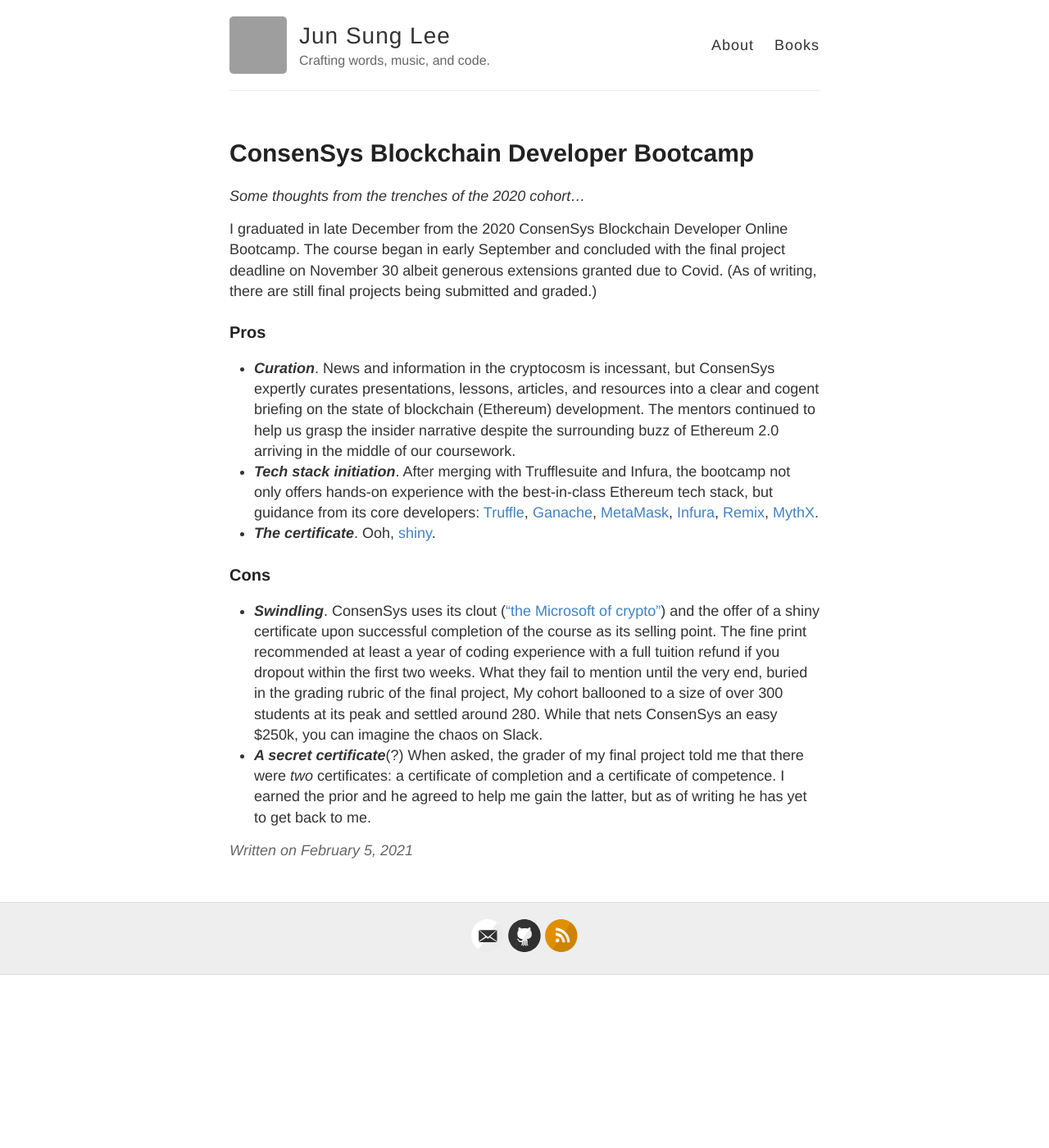
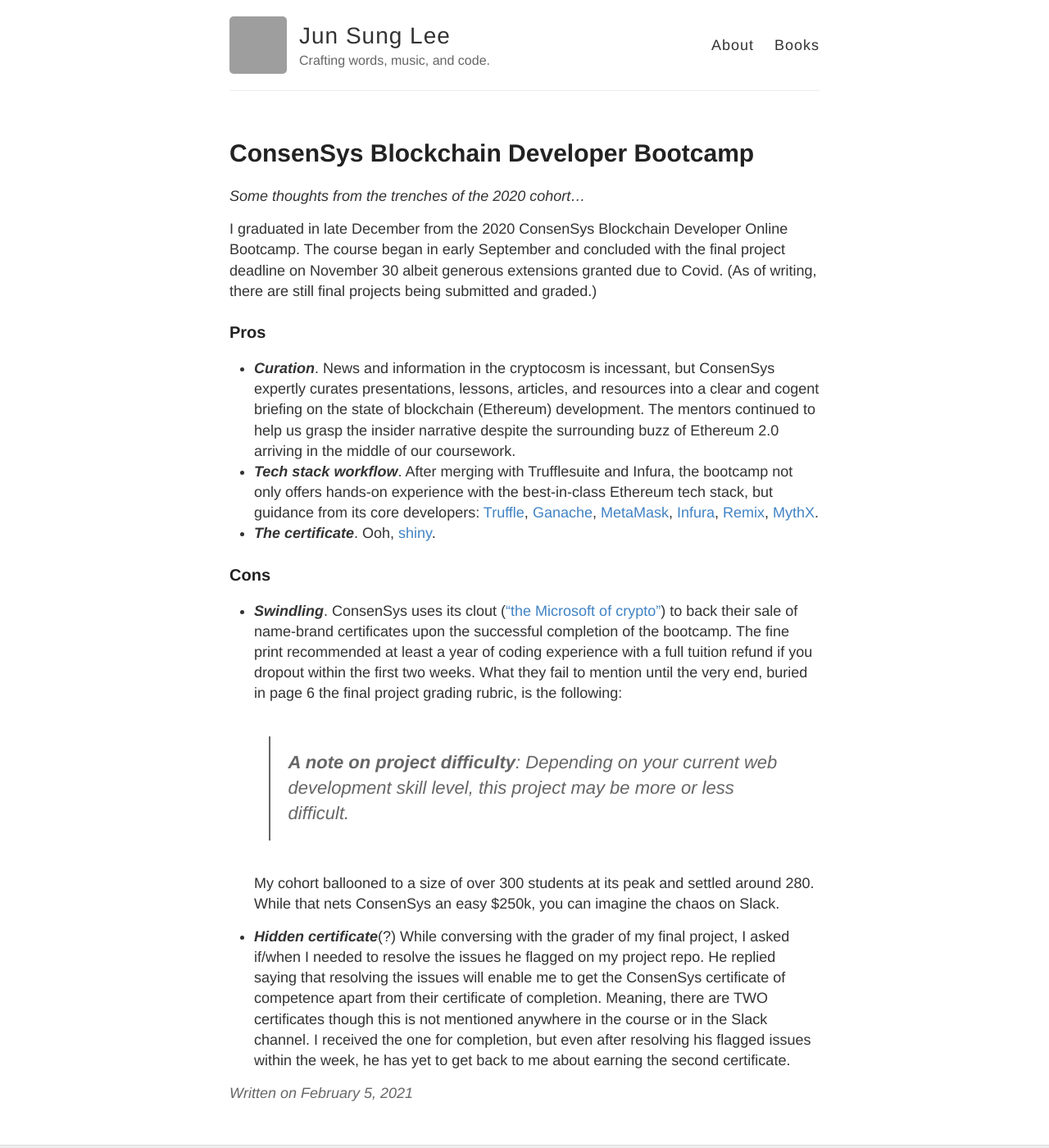
Before and after one commit to poastmil/junsunglee.com, a Jekyll site: the page built from _posts/2021-2-5-ConsenSys-Blockchain-Developer-Bootcamp.md, in a window 1280 px wide and 1400 px high. Shown: the whole window at 82% size. Built offline with Jekyll 4.4.1, drawn with Linux system fonts in a browser that asks for light colours; grey boxes are pictures that could not be loaded.

Commit message:
Update 2021-2-5-ConsenSys-Blockchain-Developer-Bootcamp.md

```diff
--- a/_posts/2021-2-5-ConsenSys-Blockchain-Developer-Bootcamp.md
+++ b/_posts/2021-2-5-ConsenSys-Blockchain-Developer-Bootcamp.md
@@ -9,9 +9,12 @@
 
 ### Pros
 - ***Curation***. News and information in the cryptocosm is incessant, but ConsenSys expertly curates presentations, lessons, articles, and resources into a clear and cogent briefing on the state of blockchain (Ethereum) development. The mentors continued to help us grasp the insider narrative despite the surrounding buzz of Ethereum 2.0 arriving in the middle of our coursework.
-- ***Tech stack initiation***. After merging with Trufflesuite and Infura, the bootcamp not only offers hands-on experience with the best-in-class Ethereum tech stack, but guidance from its core developers: [Truffle](https://www.trufflesuite.com/truffle), [Ganache](https://www.trufflesuite.com/ganache), [MetaMask](https://metamask.io/), [Infura](https://infura.io/), [Remix](https://remix.ethereum.org/#optimize=false&runs=200&evmVersion=null), [MythX](https://mythx.io/).
+- ***Tech stack workflow***. After merging with Trufflesuite and Infura, the bootcamp not only offers hands-on experience with the best-in-class Ethereum tech stack, but guidance from its core developers: [Truffle](https://www.trufflesuite.com/truffle), [Ganache](https://www.trufflesuite.com/ganache), [MetaMask](https://metamask.io/), [Infura](https://infura.io/), [Remix](https://remix.ethereum.org/#optimize=false&runs=200&evmVersion=null), [MythX](https://mythx.io/).
 - ***The certificate***. Ooh, [shiny](https://courses.consensys.net/certificates/w9trgfa8fa).
 
 ### Cons
-- ***Swindling***. ConsenSys uses its clout (["the Microsoft of crypto"](https://www.reddit.com/r/ethereum/comments/b45zov/consensys_academys_developer_bootcamp_is_back/ej4mimo?utm_source=share&utm_medium=web2x&context=3)) and the offer of a shiny certificate upon successful completion of the course as its selling point. The fine print recommended at least a year of coding experience with a full tuition refund if you dropout within the first two weeks. What they fail to mention until the very end, buried in the grading rubric of the final project, My cohort ballooned to a size of over 300 students at its peak and settled around 280. While that nets ConsenSys an easy $250k, you can imagine the chaos on Slack.
-- ***A secret certificate***(?) When asked, the grader of my final project told me that there were *two* certificates: a certificate of completion and a certificate of competence. I earned the prior and he agreed to help me gain the latter, but as of writing he has yet to get back to me.
+- ***Swindling***. ConsenSys uses its clout (["the Microsoft of crypto"](https://www.reddit.com/r/ethereum/comments/b45zov/consensys_academys_developer_bootcamp_is_back/ej4mimo?utm_source=share&utm_medium=web2x&context=3)) to back their sale of name-brand certificates upon the successful completion of the bootcamp. The fine print recommended at least a year of coding experience with a full tuition refund if you dropout within the first two weeks. What they fail to mention until the very end, buried in page 6 the final project grading rubric, is the following:
+  > **A note on project difficulty**:  Depending on your current web development skill level, this project may be more or less difficult.
+
+  My cohort ballooned to a size of over 300 students at its peak and settled around 280. While that nets ConsenSys an easy $250k, you can imagine the chaos on Slack.
+- ***Hidden certificate***(?) While conversing with the grader of my final project, I asked if/when I needed to resolve the issues he flagged on my project repo. He replied saying that resolving the issues will enable me to get the ConsenSys certificate of competence apart from their certificate of completion. Meaning, there are TWO certificates though this is not mentioned anywhere in the course or in the Slack channel. I received the one for completion, but even after resolving his flagged issues within the week, he has yet to get back to me about earning the second certificate.
```
